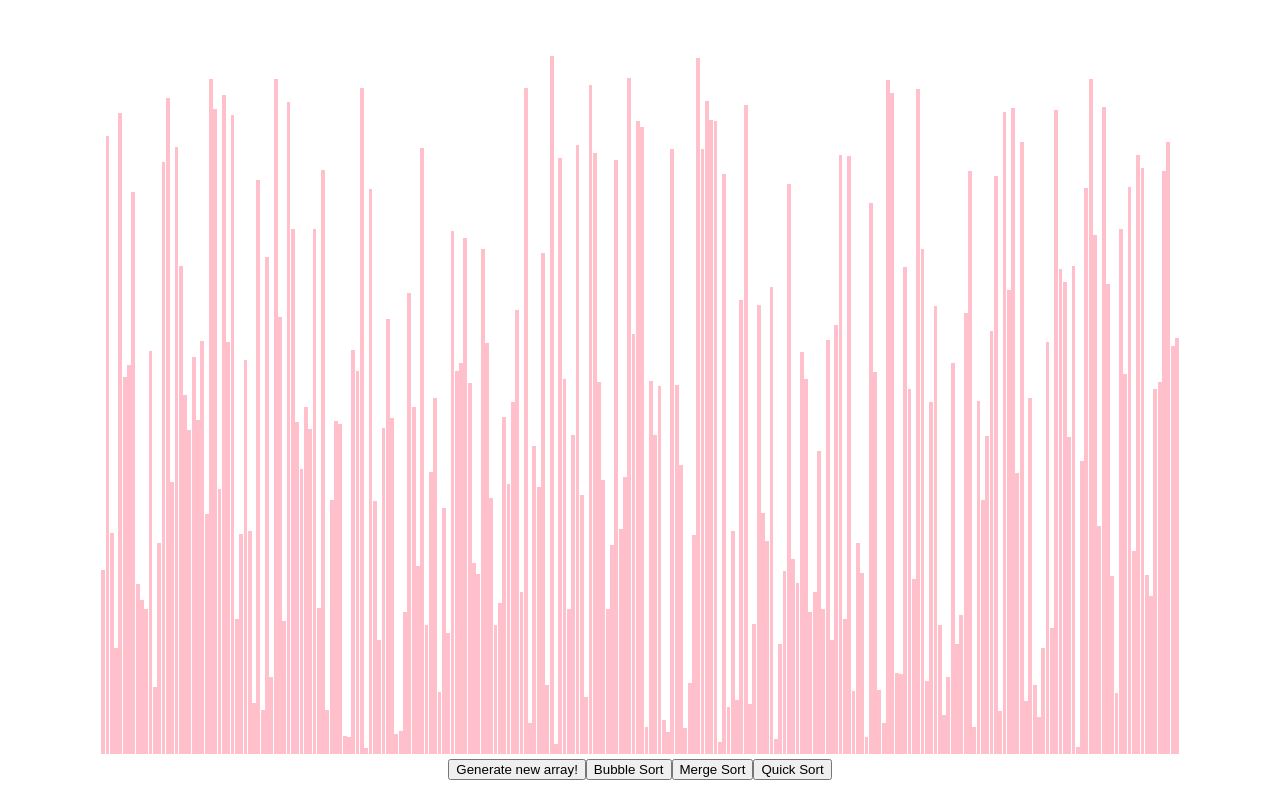
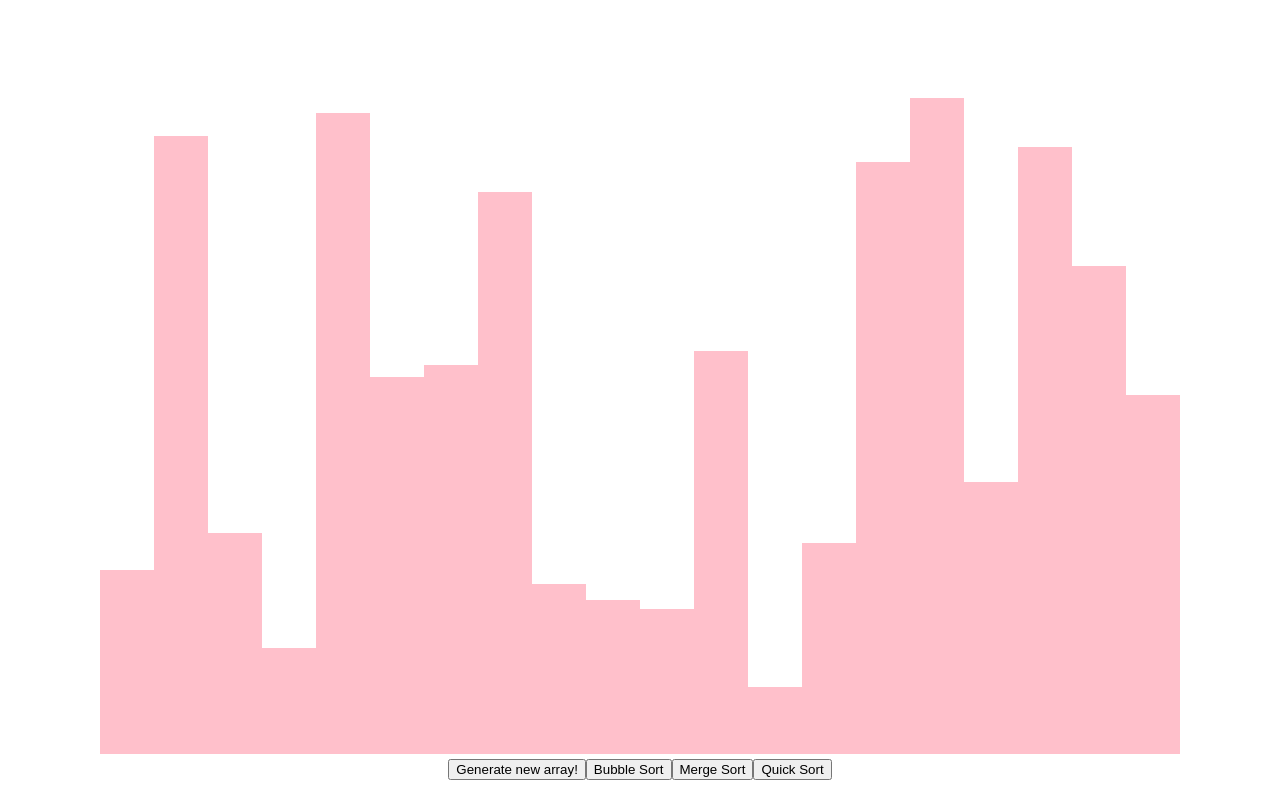
Before and after one commit to yadav8/Projects, a React (Create React App) app in the folder sort-visualizer/: page / in a window 1280 px wide. Built offline with nearby package versions, Linux system fonts and the light colour scheme.

Commit message:
Added some comments and a more descriptive README

```diff
--- a/sort-visualizer/src/Sort-Algorithms/BubbleSort.js
+++ b/sort-visualizer/src/Sort-Algorithms/BubbleSort.js
@@ -1,10 +1,12 @@
+// This function takes an array as argument, and returns the compare and swap sequence
+// of BubbleSort being performed on the array. The sequence can then be used to animate
+// and visualize every step of the sort.
 export default function getBubbleSortSequence (array) {
-	// sequence elements will be of the form: ["operation", idx1, idx2]
-	// where operation can be compare or swap or final_swap
+	// Sequence elements will be of the form: ["operation", idx1, idx2]
+	// where operation can be compare or swap or final
 	var sequence = [];
 
 	bubbleSort(array, sequence);
-
 	return sequence;
 }
 
@@ -19,9 +21,7 @@ function bubbleSort (array, sequence) {
             	sequence.push(["swap", j, j+1]); // inside the if block - j and j+1 are swapped
 
                 // Swap the numbers
-                var tmp = array[j];
-                array[j] = array[j+1];
-                array[j+1] = tmp;
+                swap(array, j, j+1);
             }
 
             // Lets visualizer know that array bar has reached final position in sequence
@@ -34,3 +34,11 @@ function bubbleSort (array, sequence) {
     // At the end of bubblesort, index 0 automatically has the lowest element
     sequence.push(["final",0,-1]);
 }
+
+// Swaps elements at two indices of a given array
+function swap(array, i, j) {
+	var swapper = array[i];
+	array[i] = array[j];
+	array[j] = swapper;
+	return;
+}
--- a/sort-visualizer/src/Sort-Algorithms/MergeSort.js
+++ b/sort-visualizer/src/Sort-Algorithms/MergeSort.js
@@ -1,10 +1,12 @@
-// Added FINAL state logic
-// TODO: Re-factor, re-comment
+// This function takes an array as argument, and returns the compare and swap sequence
+// of MergeSort being performed on the array. The sequence can then be used to animate
+// and visualize every step of the sort.
+export default function getMergeSortSequence(array) {
+  // Sequence elements will be of the form: ["operation", idx1, idx2]
+  // where operation can be compare or overwrite or final
+  const sequence = [];
+  const auxiliaryArray = array.slice();
 
-export default function getMergeSortSequence(array) {
-  const sequence = [];
-  if (array.length <= 1) return array;
-  const auxiliaryArray = array.slice();
   mergeSortHelper(array, 0, array.length - 1, auxiliaryArray, sequence, array.length);
   return sequence;
 }
@@ -17,10 +19,16 @@ function mergeSortHelper(
   sequence,
   originalArrayLength,
 ) {
-  if (startIdx === endIdx) return;
-  const middleIdx = Math.floor((startIdx + endIdx) / 2);
+  if (startIdx === endIdx) return;  // Base case
+  const middleIdx = Math.floor((startIdx + endIdx) / 2);  // Middle index of current array
+
+  // Recursively call first half of array
   mergeSortHelper(auxiliaryArray, startIdx, middleIdx, mainArray, sequence);
+
+  // Recursively call second half of array
   mergeSortHelper(auxiliaryArray, middleIdx + 1, endIdx, mainArray, sequence);
+
+  // Merge the two halves
   doMerge(mainArray, startIdx, middleIdx, endIdx, auxiliaryArray, sequence, originalArrayLength);
 }
 
--- a/sort-visualizer/src/Sort-Algorithms/QuickSort.js
+++ b/sort-visualizer/src/Sort-Algorithms/QuickSort.js
@@ -1,7 +1,11 @@
+// This function takes an array as argument, and returns the compare and swap sequence
+// of QuickSort being performed on the array. The sequence can then be used to animate
+// and visualize every step of the sort.
 export default function getQuickSortSequence (array) {
 	// Sequence elements will be of the form: ["operation", idx1, idx2]
 	// Where operation can be compare, swap, pivot or final
 	var sequence = [];
+
 	quickSort(array, sequence, 0, array.length-1);
 	return sequence;
 }
--- a/sort-visualizer/src/Sort-Visualizer/ArrayBar.jsx
+++ b/sort-visualizer/src/Sort-Visualizer/ArrayBar.jsx
@@ -1,12 +1,15 @@
 import React from 'react';
-
 import './Sort-Visualizer.css';
 
+// Scales the height of the ArrayBars by a constant amount over their array 'value'
 const VERT_SCALING_FACTOR = 1;
 
 
 // This component stores the visual representation of each element in the ArrayContainer
-// Automatically updates with ArrayContainer
+
+// 'PureComponent' allows us to change the state of the ArrayContainer, while ONLY updating
+// ArrayBars whose props/state is getting altered. Thus we have maximum of 1-3 ArrayBars being updated
+// every frame, instead of all the ArrayBars.
 export default class ArrayBar extends React.PureComponent {
 	constructor(props) {
 		super(props);
@@ -32,6 +35,7 @@ export default class ArrayBar extends React.PureComponent {
 
 	render() {
 		const {value, color, width} = this.state;
+		const height = value * VERT_SCALING_FACTOR;
 
 		return (
 			<div
@@ -39,7 +43,7 @@ export default class ArrayBar extends React.PureComponent {
 				style = {{
 					backgroundColor: color,
 					width: width,
-		        	height: `${value*VERT_SCALING_FACTOR}px`,
+		        	height: `${height}px`,
 
 				}}>
 			</div>
--- a/sort-visualizer/src/Sort-Visualizer/ArrayContainer.jsx
+++ b/sort-visualizer/src/Sort-Visualizer/ArrayContainer.jsx
@@ -1,5 +1,5 @@
 import React from 'react';
-import update from 'immutability-helper';
+//import update from 'immutability-helper';
 
 import './Sort-Visualizer.css';
 import ArrayBar from './ArrayBar.jsx';
@@ -24,16 +24,14 @@ sequence execution.
 // *************************************************** //
 // TODO: Make these user-configurable
 
+// Change this value for the speed of the animations.
+const ANIMATION_SPEED_MS = 250;
+
 // Change this value for the number of bars (value) in the array.
-const ARRAY_SIZE = 250;
+const ARRAY_SIZE = 20;
 
-// Change this value for the speed of the animations.
-const ANIMATION_SPEED_MS = 2; //ARRAY_SIZE/10;
-
-// Change this for Array min value
+// Array min and max possible values
 const ARRAY_MIN = 1;
-
-// Change this for Array max value
 const ARRAY_MAX = 700;
 // *************************************************** //
 
@@ -43,19 +41,12 @@ let arrayContainerWidth = window.innerWidth - 200;
 // Resizes ArrayBars to ArrayContainer
 let arrayBarWidth = ((window.innerWidth - 200) / (ARRAY_SIZE)) - .5;
 
-// This is the main color of the array bars
-const DEFAULT_COLOR = 'pink';
-
-// This is the color of array bars that are being compared throughout the animations
-const COMPARISON_COLOR = 'turquoise';
-
-// This is the color of array bars that are being swapped throughout the animations
-const SWAP_COLOR = 'blueviolet';
-
-const PIVOT_COLOR = 'firebrick';
-
-// This is the final color of the array bars when they won't be compared or swapped again.
-const FINAL_COLOR = 'yellowgreen';
+// Array bar color constants:
+const DEFAULT_COLOR = 'pink';			// Used by all sort functions
+const COMPARISON_COLOR = 'turquoise';	// Used by all sort functions
+const SWAP_COLOR = 'blueviolet';		// Used by BubbleSort, QuickSort
+const PIVOT_COLOR = 'firebrick';		// Used by QuickSort
+const FINAL_COLOR = 'yellowgreen';		// Used by all sort functions
 
 
 export default class ArrayContainer extends React.Component {
@@ -83,6 +74,7 @@ export default class ArrayContainer extends React.Component {
 
 	// Generates new array
 	generateArray() {
+		//window.location.reload();
 		const array = [];
 		const width = arrayContainerWidth;
 		for (let i = 0; i < ARRAY_SIZE; i++) {
@@ -105,7 +97,7 @@ export default class ArrayContainer extends React.Component {
 
 	// Creates element 'i' of this.state.array as a JSON object
 	createArrayElement(i) {
-		return {"id": i,
+		return {"id"   : i,
 		  		"value": randomIntFromInterval(ARRAY_MIN, ARRAY_MAX),
 		  		"color": DEFAULT_COLOR,
 		  		"pivot": false,
```
Also changed, not shown: 1 other file (tests, documents, lock files or other folders).
